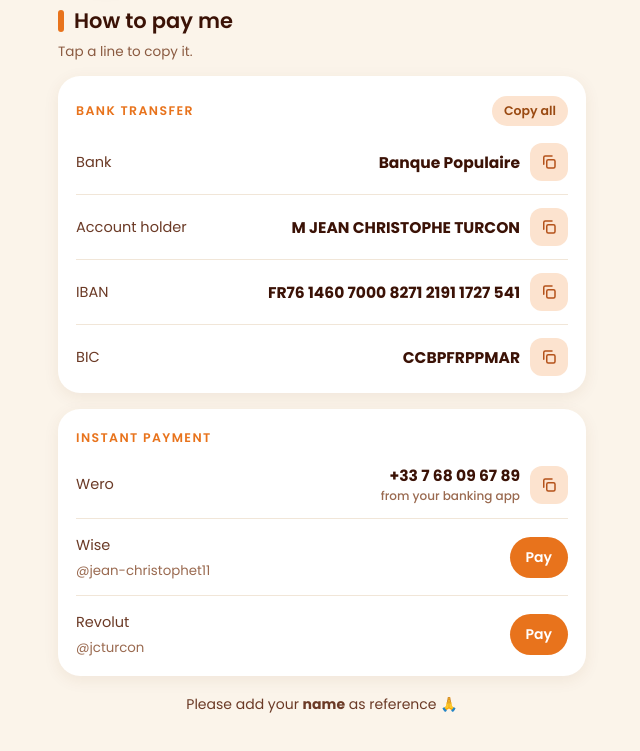
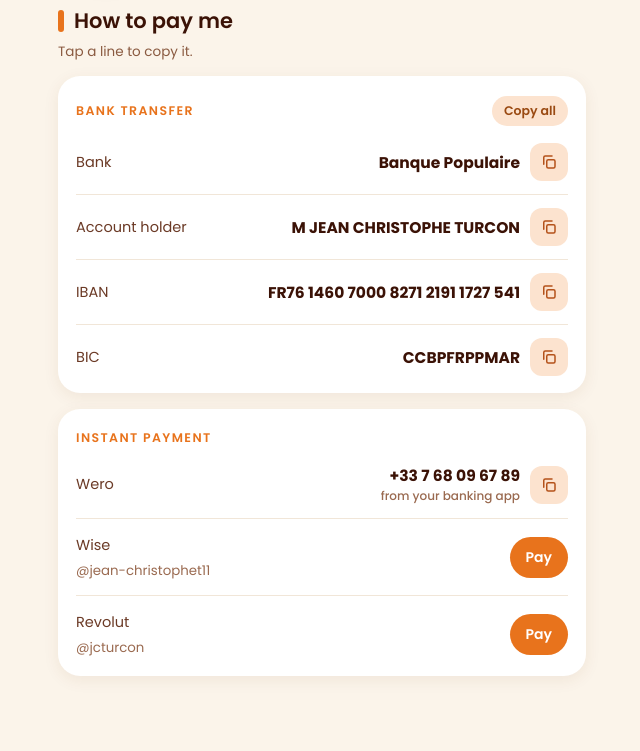
Before and after one commit to JCdeNC/sejour, a plain HTML site: page payer/index.html in a window 1280 px wide. Shown: the part 177-928 px from the top of the page, without its empty margins (318-958 px from the left). Drawn offline with Linux system fonts and the light colour scheme.

Commit message:
Page « Me payer » : retire la phrase sur le nom en référence
Co-Authored-By: Claude Opus 5.5 <noreply@anthropic.com>

```diff
--- a/payer/index.html
+++ b/payer/index.html
@@ -77,15 +77,14 @@ h1:before{content:"";display:inline-block;width:6px;height:22px;background:#E873
     <a class="go" href="https://revolut.me/jcturcon" target="_blank" rel="noopener"><span><span class="l">Revolut</span><br><small style="color:#9A6A50">@jcturcon</small></span><span class="btn" data-t="pay">Payer</span></a>
   </div>
 
-  <p class="foot" data-t="ref">Merci d'indiquer votre <b>nom</b> en référence 🙏</p>
 </div>
 <div class="toast" id="toast"></div>
 <script>
 (function(){
   var T={
     fr:{title:'Pour me payer',tip:'Touchez une ligne pour la copier.',bank:'Virement bancaire',all:'Tout copier',bankname:'Banque',holder:'Titulaire',instant:'Paiement instantané',wero:"depuis l'appli de votre banque",pay:'Payer',ref:"Merci d'indiquer votre <b>nom</b> en référence 🙏",copied:'Copié ✓',allc:'Coordonnées copiées ✓'},
-    pt:{title:'Para me pagar',tip:'Toque numa linha para copiar.',bank:'Transferência bancária',all:'Copiar tudo',bankname:'Banco',holder:'Titular',instant:'Pagamento instantâneo',wero:'pelo app do seu banco',pay:'Pagar',ref:'Indique o seu <b>nome</b> na referência, obrigado 🙏',copied:'Copiado ✓',allc:'Dados copiados ✓'},
-    en:{title:'How to pay me',tip:'Tap a line to copy it.',bank:'Bank transfer',all:'Copy all',bankname:'Bank',holder:'Account holder',instant:'Instant payment',wero:'from your banking app',pay:'Pay',ref:'Please add your <b>name</b> as reference 🙏',copied:'Copied ✓',allc:'Details copied ✓'}
+    pt:{title:'Para me pagar',tip:'Toque numa linha para copiar.',bank:'Transferência bancária',all:'Copiar tudo',bankname:'Banco',holder:'Titular',instant:'Pagamento instantâneo',wero:'pelo app do seu banco',pay:'Pagar',copied:'Copiado ✓',allc:'Dados copiados ✓'},
+    en:{title:'How to pay me',tip:'Tap a line to copy it.',bank:'Bank transfer',all:'Copy all',bankname:'Bank',holder:'Account holder',instant:'Instant payment',wero:'from your banking app',pay:'Pay',copied:'Copied ✓',allc:'Details copied ✓'}
   };
   var ICON='<svg viewBox="0 0 24 24"><rect x="9" y="9" width="11" height="11" rx="2"/><path d="M5 15V6a2 2 0 0 1 2-2h9"/></svg>';
   var OK='<svg viewBox="0 0 24 24"><path d="M5 12.5l4.5 4.5L19 7.5"/></svg>';
```
